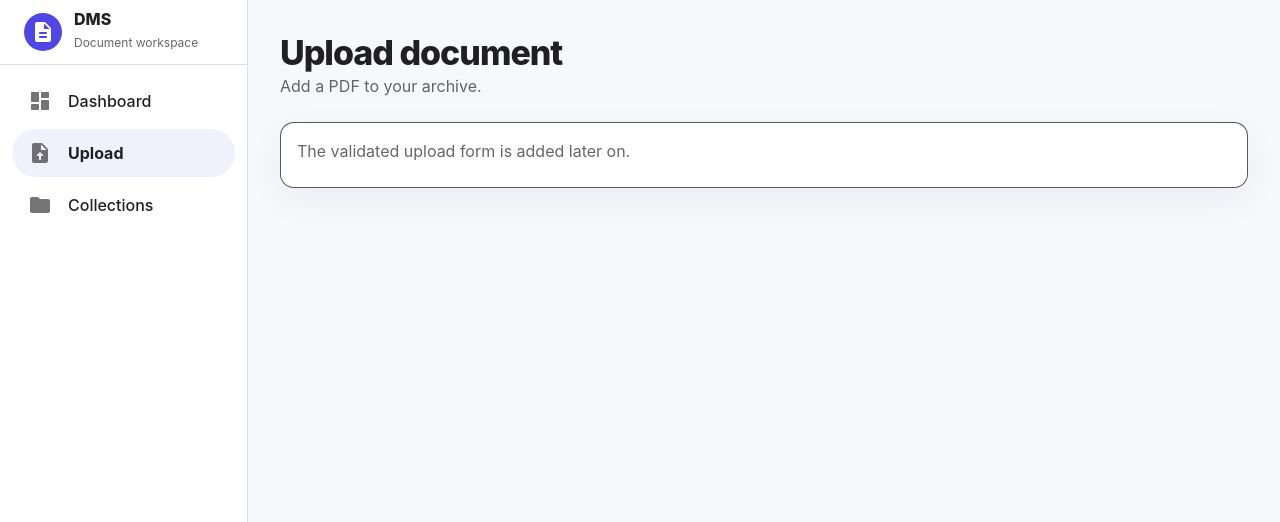
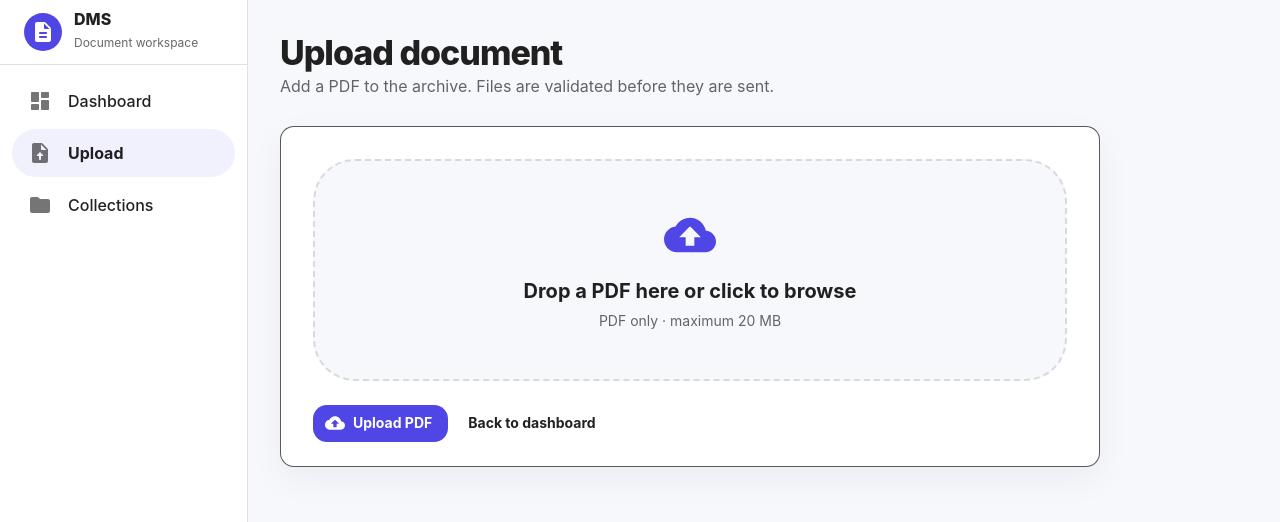
Before and after one commit to Noppin/Document-Management-System---WS2026O, a React (Vite) app in the folder frontend/: page /upload in a window 1280 px wide. Shown: the top 522 px of the page. Built offline with nearby package versions, Linux system fonts and the light colour scheme.

Commit message:
Upload PDF

```diff
--- a/frontend/src/App.tsx
+++ b/frontend/src/App.tsx
@@ -5,7 +5,7 @@ import { CollectionsPage } from "./pages/CollectionsPage";
 import { DashboardPage } from "./pages/DashboardPage";
 import { DocumentDetailPlaceholderPage } from "./pages/DocumentDetailPlaceholderPage";
 import { NotFoundPage } from "./pages/NotFoundPage";
-import { UploadPage } from "./pages/UploadPage";
+import { ValidatedUploadPage } from "./pages/ValidatedUploadPage";
 
 export default function App() {
   return (
@@ -13,7 +13,7 @@ export default function App() {
       <AppShell>
         <Routes>
           <Route path="/" element={<DashboardPage />} />
-          <Route path="/upload" element={<UploadPage />} />
+          <Route path="/upload" element={<ValidatedUploadPage />} />
 
           <Route
             path="/documents/:id"
--- /dev/null
+++ b/frontend/src/features/documents/validation.ts
@@ -0,0 +1,14 @@
+import { z } from 'zod';
+
+export const MAX_PDF_SIZE = 20 * 1024 * 1024;
+
+export const uploadSchema = z.object({
+  file: z
+    .instanceof(File, { message: 'Choose a PDF file.' })
+    .refine((file) => file.type === 'application/pdf', 'Only PDF documents are accepted.')
+    .refine((file) => file.name.toLowerCase().endsWith('.pdf'), 'The file must use the .pdf extension.')
+    .refine((file) => file.size > 0, 'The PDF must not be empty.')
+    .refine((file) => file.size <= MAX_PDF_SIZE, 'The PDF must not exceed 20 MB.'),
+});
+
+export type UploadFormValues = z.infer<typeof uploadSchema>;
--- /dev/null
+++ b/frontend/src/pages/ValidatedUploadPage.tsx
@@ -0,0 +1,115 @@
+import { useState } from 'react';
+import { zodResolver } from '@hookform/resolvers/zod';
+import { useForm } from 'react-hook-form';
+import { Link } from 'react-router-dom';
+import {
+  Alert,
+  Box,
+  Button,
+  Card,
+  CardContent,
+  LinearProgress,
+  Stack,
+  Typography,
+} from '@mui/material';
+import CloudUploadRoundedIcon from '@mui/icons-material/CloudUploadRounded';
+import PictureAsPdfRoundedIcon from '@mui/icons-material/PictureAsPdfRounded';
+import CheckCircleRoundedIcon from '@mui/icons-material/CheckCircleRounded';
+import { useUploadDocument } from '../features/documents/queries';
+import { uploadSchema, type UploadFormValues } from '../features/documents/validation';
+import { formatBytes } from '../utils/format';
+
+export function ValidatedUploadPage() {
+  const upload = useUploadDocument();
+  const [dragActive, setDragActive] = useState(false);
+  const {
+    handleSubmit,
+    setValue,
+    watch,
+    formState: { errors },
+  } = useForm<UploadFormValues>({ resolver: zodResolver(uploadSchema) });
+
+  const selectedFile = watch('file');
+
+  const chooseFile = (file?: File) => {
+    if (file) setValue('file', file, { shouldDirty: true, shouldValidate: true });
+  };
+
+  const onSubmit = handleSubmit(async ({ file }) => {
+    await upload.mutateAsync(file);
+  });
+
+  return (
+    <Stack spacing={3.5}>
+      <div>
+        <Typography variant="h4">Upload document</Typography>
+        <Typography color="text.secondary">Add a PDF to the archive. Files are validated before they are sent.</Typography>
+      </div>
+
+      <Card sx={{ maxWidth: 820 }}>
+        {upload.isPending && <LinearProgress />}
+        <CardContent sx={{ p: { xs: 2.5, sm: 4 } }}>
+          <Stack component="form" onSubmit={onSubmit} spacing={3}>
+            <Box
+              component="label"
+              onDragEnter={(event) => { event.preventDefault(); setDragActive(true); }}
+              onDragOver={(event) => event.preventDefault()}
+              onDragLeave={(event) => { event.preventDefault(); setDragActive(false); }}
+              onDrop={(event) => {
+                event.preventDefault();
+                setDragActive(false);
+                chooseFile(event.dataTransfer.files[0]);
+              }}
+              sx={{
+                display: 'block',
+                cursor: 'pointer',
+                border: '2px dashed',
+                borderColor: errors.file ? 'error.main' : dragActive ? 'primary.main' : 'divider',
+                bgcolor: dragActive ? 'action.hover' : 'background.default',
+                borderRadius: 3,
+                p: { xs: 4, sm: 6 },
+                textAlign: 'center',
+                transition: '150ms ease',
+              }}
+            >
+              <input
+                hidden
+                type="file"
+                accept="application/pdf,.pdf"
+                onChange={(event) => chooseFile(event.target.files?.[0])}
+              />
+              <CloudUploadRoundedIcon color="primary" sx={{ fontSize: 52 }} />
+              <Typography variant="h6" sx={{ mt: 1 }}>Drop a PDF here or click to browse</Typography>
+              <Typography variant="body2" color="text.secondary" sx={{ mt: 0.5 }}>PDF only · maximum 20 MB</Typography>
+            </Box>
+
+            {selectedFile && (
+              <Stack direction="row" spacing={1.5} alignItems="center" sx={{ p: 2, bgcolor: 'action.hover', borderRadius: 2.5 }}>
+                <PictureAsPdfRoundedIcon color="error" />
+                <Box sx={{ minWidth: 0, flex: 1 }}>
+                  <Typography fontWeight={700} noWrap>{selectedFile.name}</Typography>
+                  <Typography variant="body2" color="text.secondary">{formatBytes(selectedFile.size)}</Typography>
+                </Box>
+              </Stack>
+            )}
+
+            {errors.file && <Alert severity="error">{errors.file.message}</Alert>}
+            {upload.isError && <Alert severity="error">{upload.error.message}</Alert>}
+            {upload.isSuccess && (
+              <Alert severity="success" icon={<CheckCircleRoundedIcon />}>
+                Upload complete. <Button component={Link} to={`/documents/${upload.data.id}`} size="small">Open document</Button>
+              </Alert>
+            )}
+
+            <Stack direction={{ xs: 'column', sm: 'row' }} spacing={1.5}>
+              <Button type="submit" variant="contained" disabled={upload.isPending} startIcon={<CloudUploadRoundedIcon />}>
+                {upload.isPending ? 'Uploading…' : 'Upload PDF'}
+              </Button>
+              <Button component={Link} to="/" color="inherit">Back to dashboard</Button>
+            </Stack>
+          </Stack>
+        </CardContent>
+      </Card>
+    </Stack>
+  );
+}
```
